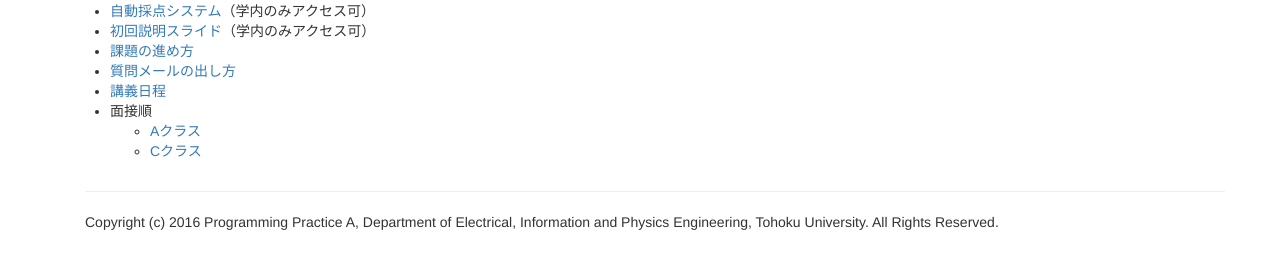
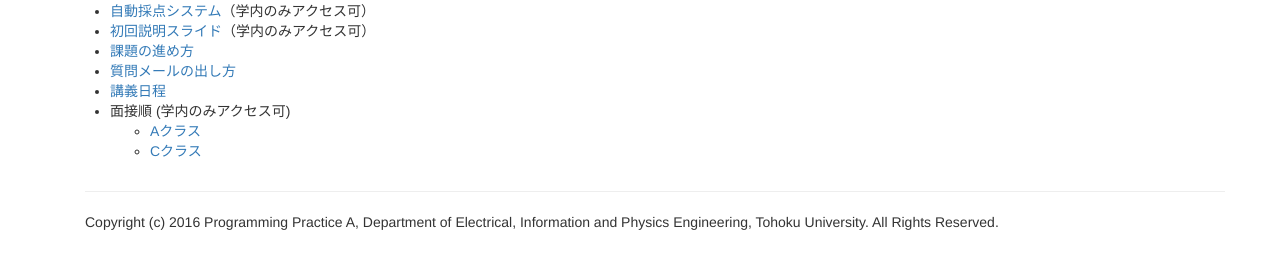
Before and after one commit to ecei-tohoku/ppa-public, a Jekyll site: the page built from index.md, in a window 1280 px wide. Shown: the part 219-488 px from the top of the page. Built offline with Jekyll 4.4.1, drawn with Linux system fonts in a browser that asks for light colours; nearby versions of some CDN libraries.

Commit message:
add description

```diff
--- a/index.md
+++ b/index.md
@@ -11,6 +11,6 @@ title: プログラミング演習A
 + [課題の進め方](docs/kadai.html)
 + [質問メールの出し方](docs/inquiry.html)
 + [講義日程](schedule.html)
-+ 面接順
++ 面接順 (学内のみアクセス可)
     + [Aクラス](http://localweb.ecei.tohoku.ac.jp/~enshu25/classA.htm)
     + [Cクラス](http://localweb.ecei.tohoku.ac.jp/~enshu25/C_class.pdf)
```
